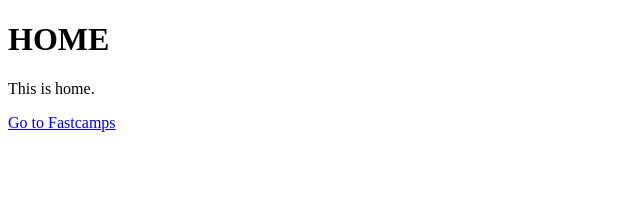
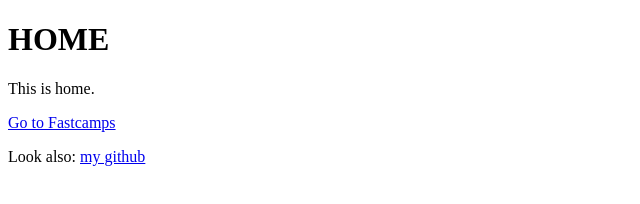
Before and after one commit to SHDeseo/SHDeseo.github.io, a plain HTML site: page index.html in a window 1280 px wide. Shown: the whole page, without its empty margins (0-640 px from the left). Drawn offline with Linux system fonts and the light colour scheme.

Commit message:
link added

```diff
--- a/index.html
+++ b/index.html
@@ -9,6 +9,7 @@
 		<h1>HOME</h1>
 		<p> This is home. </p>
 		<a href="http://www.fastcampus.co.kr">Go to Fastcamps </a>
+        	<p>Look also: <a href="https://github.com/SHDeseo">my github</a><p>
 
 	</body>
 
```
